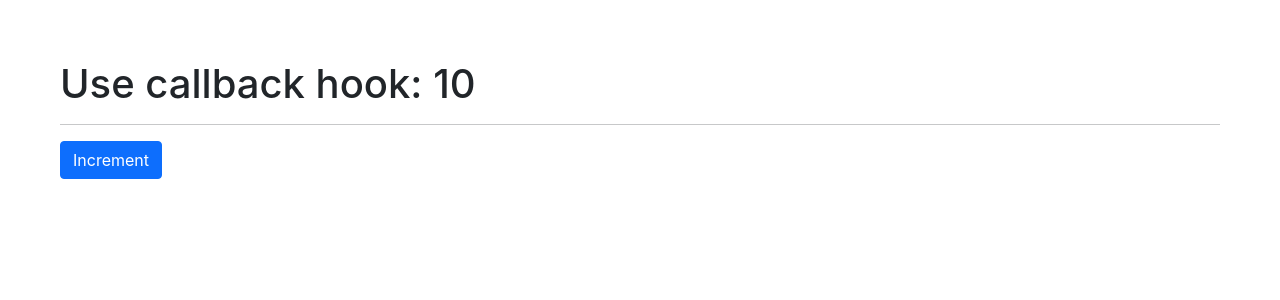
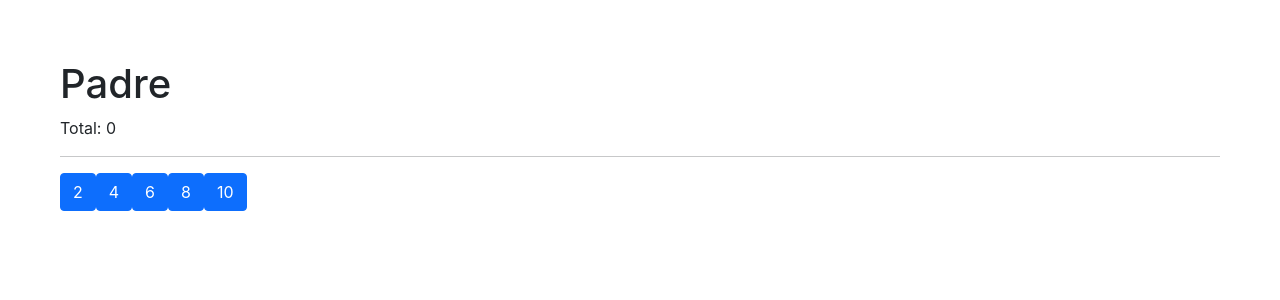
Before and after one commit to CarupanoDev/hooks-app, a React (Vite) app: page / in a window 1280 px wide. Shown: the top 300 px of the page. Built offline with nearby package versions, Linux system fonts and the light colour scheme.

Commit message:
120. Tarea Memorize

```diff
--- /dev/null
+++ b/src/components/07-tarea-memo/Hijo.tsx
@@ -0,0 +1,15 @@
+import { memo } from "react"
+
+export const Hijo = memo(({ numero, incrementar }) => {
+
+    console.log('  Me volví a generar :(  ');
+
+    return (
+        <button
+            className="btn btn-primary mr-3"
+            onClick={ () => incrementar( numero ) }
+        >
+            { numero }
+        </button>
+    )
+})
--- /dev/null
+++ b/src/components/07-tarea-memo/Padre.tsx
@@ -0,0 +1,34 @@
+import { Hijo } from "./Hijo"
+import { useCallback, useState } from "react"
+import "../02-useEffect/effects.css"
+
+export const Padre = () => {
+
+  const numeros = [2, 4, 6, 8, 10]
+  const [valor, setValor] = useState(0)
+
+
+  const incrementar = useCallback((num) => {
+    setValor(v => v + num)
+  }, [setValor])
+
+
+  return (
+    <div>
+      <h1>Padre</h1>
+      <p> Total: {valor} </p>
+
+      <hr />
+
+      {
+        numeros.map(n => (
+          <Hijo
+            key={n}
+            numero={n}
+            incrementar={incrementar}
+          />
+        ))
+      }
+    </div>
+  )
+}
--- a/src/main.tsx
+++ b/src/main.tsx
@@ -13,11 +13,12 @@
 // import { Layout } from "./components/05-useLayouEffect/Layout"
 // import { Memorize } from "./components/06-memos/Memorize"
 // import { MemoHook } from "./components/06-memos/MemoHook"
-import { CallbackHook } from "./components/06-memos/CallbackHook"
+// import { CallbackHook } from "./components/06-memos/CallbackHook"
+import { Padre } from "./components/07-tarea-memo/Padre"
 
 ReactDOM.render(
   <React.StrictMode>
-    <CallbackHook/>
+    <Padre/>
   </React.StrictMode>,
   document.getElementById('root')
 )
```
